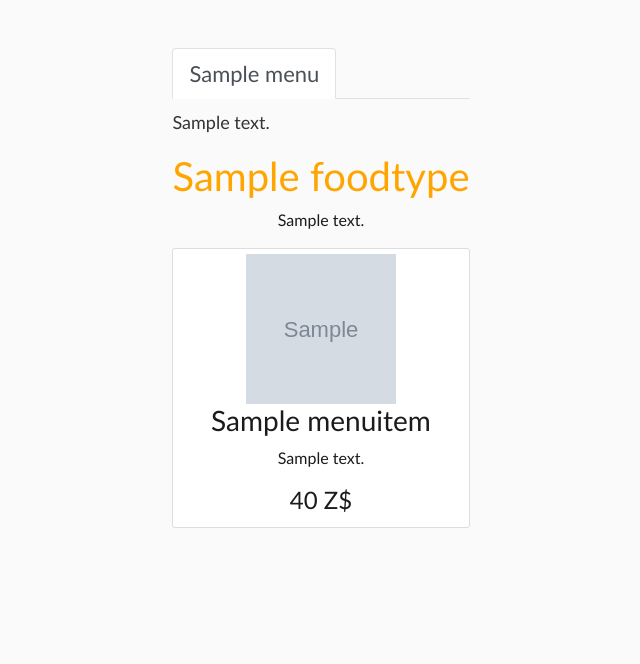
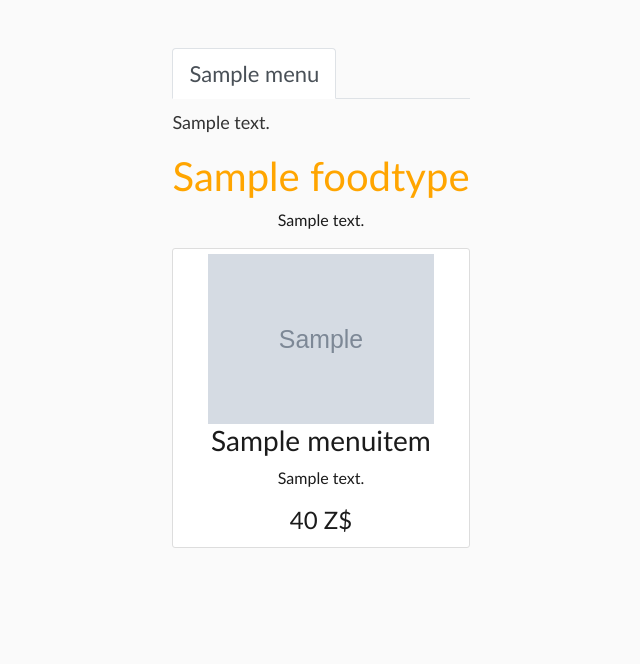
Before and after one commit to omerg864/ChopChopDjango, a Django app: a page that uses chopchop/templates/menu.html in a window 1280 px wide. Shown: the part 76-740 px from the top of the page, without its empty margins (319-959 px from the left). Run offline with Django 3.2, Linux system fonts and the light colour scheme; tables that the repository leaves empty hold one stand-in row (values such as "Sample post"); grey boxes marked "Sample" are stand-in pictures; some libraries are stand-ins or nearby versions.

Commit message:
image resizing

```diff
--- a/chopchop/static/main.css
+++ b/chopchop/static/main.css
@@ -114,6 +114,13 @@ input[type="checkbox"]{
   margin-top: 10px;
   font-size: 18px;
 }
+.item_img{
+  max-width:230px;
+  max-height:170px;
+  width: auto;
+  height: auto;
+
+}
 .center-screen {
   display: flex;
   flex-direction: column;
--- a/chopchop/templates/home.html
+++ b/chopchop/templates/home.html
@@ -25,7 +25,7 @@
             <p>Address: {{ branch.address }}</p>
             {% endif %}
         {% if branch.picture != "" %}
-        <p><img width="250" height="150" alt="Nice Place" src="{{ branch.picture }}"></p>
+        <p><img class="item_img" alt="Nice Place" src="{{ branch.picture }}"></p>
         {% endif %}
         </div>
     </form>
--- a/chopchop/templates/menu.html
+++ b/chopchop/templates/menu.html
@@ -32,14 +32,14 @@
     <article class="content-section">
         {% if item.available %}
         {% if item.picture_url != '' %}
-        <img src="{{ item.picture_url }}" width="150px" height="150px" alt="Delicious">
+        <img src="{{ item.picture_url }}" class="item_img" alt="Delicious">
         {% endif %}
         <h3>{{ item.name }}</h3>
         <p>{{ item.description }}</p>
         <h4>{{ item.price|convert_price|fix_number }} Z$</h4>
         {% else %}
         {% if item.picture_url != '' %}
-        <img src="{{ item.picture_url }}" width="150px" height="150px" alt="Delicious">
+        <img src="{{ item.picture_url }}" class="item_img" alt="Delicious">
         {% endif %}
         <h3 style="color: red">{{ item.name }}</h3>
         <h5 style="color: red">(Not Available Right Now)</h5>
```
